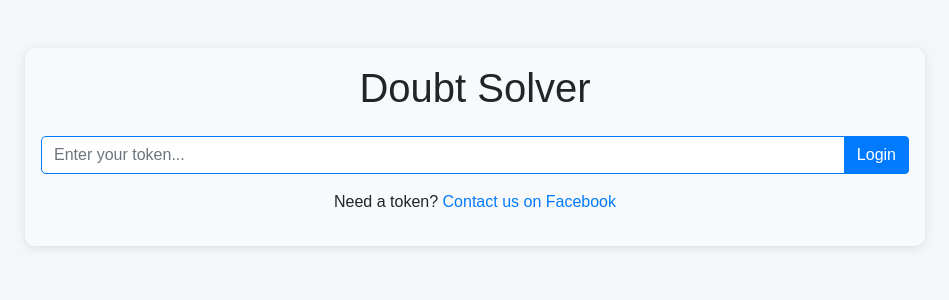
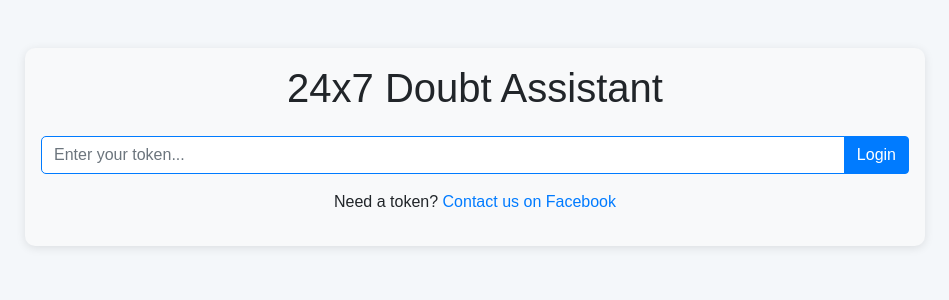
Before and after one commit to megaxminds/doubt-solver, a React (Create React App) app in the folder frontend/: page / in a window 1280 px wide. Shown: the top 300 px of the page, without its empty margins (165-1114 px from the left). Built offline with nearby package versions, Linux system fonts and the light colour scheme.

Commit message:
Update App.js

```diff
--- a/frontend/src/App.js
+++ b/frontend/src/App.js
@@ -78,7 +78,7 @@ function App() {
 
     return (
         <div className="container mt-5" style={{ maxWidth: "900px", margin: "0 auto", padding: "1rem" }}>
-            <h1 className="text-center mb-4">Doubt Solver</h1>
+            <h1 className="text-center mb-4">24x7 Doubt Assistant</h1>
             {!isAuthenticated ? (
                 <>
                     <form onSubmit={handleLogin} className="text-center">
@@ -100,7 +100,7 @@ function App() {
                     </form>
                     {showWelcome && (
                         <div className="alert alert-success welcome-message">
-                            Welcome! Redirecting to the doubt solver...
+                            Welcome! Redirecting to the doubt assistant...
                         </div>
                     )}
                     {/* Messenger link for getting token */}
```
